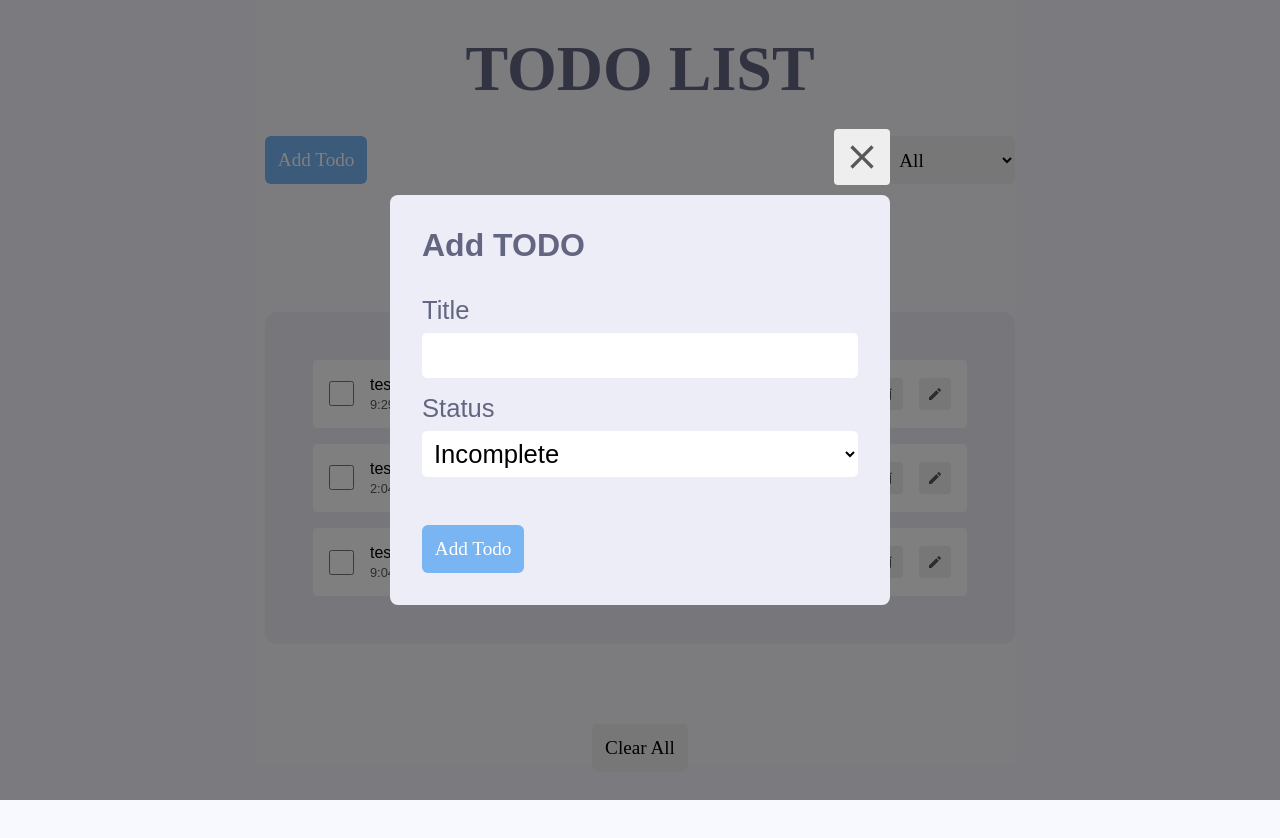
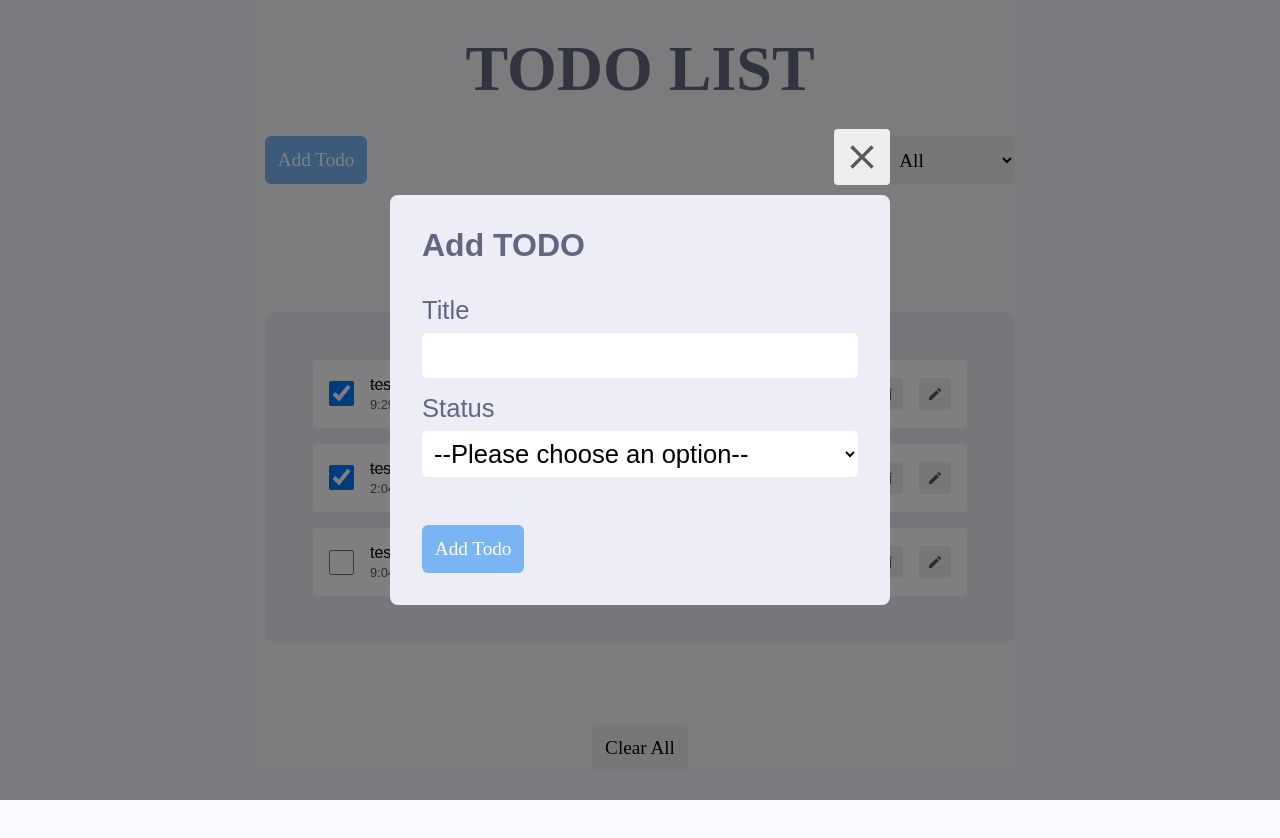
Before and after one commit to michaelmiracle018/Developer_Test_Todo, a React (Create React App) app: page / in a window 1280 px wide. Both pictures are taken after typing "Sample" into the empty fields and a click on the button "Add Todo". Shown: the top 838 px of the page. Built offline with nearby package versions, Linux system fonts and the light colour scheme.

Commit message:
implemented filter options

```diff
--- a/src/App.tsx
+++ b/src/App.tsx
@@ -1,15 +1,62 @@
+import { useEffect, useState } from "react";
 import "./App.css";
 import { AppContent, AppHeader } from "./components";
-// import { useTodo } from "./context/TodoContext";
+import { useTodo } from "./context/TodoContext";
+import { IData } from "./shared/types";
 
 function App() {
+	const [filterStatus, setFilterStatus] = useState("all");
+	const [searchTodo, setSearchTodo] = useState("");
+
+	const response = useTodo();
+	const { dataTodos } = response as unknown as { dataTodos: Array<IData> };
+
+	const deleteAllTodos = () => {
+		response?.handleAllTodos();
+	};
+
+	let filterCategory;
+
+	filterCategory = [...dataTodos].filter((item) => {
+		if (searchTodo === "") {
+			return item;
+		}
+		console.log(
+			item.title.toLocaleLowerCase().includes(searchTodo.toLocaleLowerCase()),
+		);
+
+		if (item.title.toLowerCase().includes(searchTodo.toLowerCase())) {
+			return item;
+		} else {
+			return console.log("not found");
+		}
+	});
+
+	filterCategory = [...dataTodos].filter((item) => {
+		if (filterStatus === "all") {
+			return true;
+		} else {
+			return item.status === filterStatus;
+		}
+	});
+
+	console.log(filterCategory);
+
 	return (
 		<div className="container">
 			<h1 className="titles">TODO LIST</h1>
 			<div className="app__wrapper">
-				<AppHeader />
-				<AppContent />
-				<div className="flex__center">
+				<AppHeader
+					setFilterStatus={setFilterStatus!}
+					filterStatus={filterStatus!}
+					setSearchTodo={setSearchTodo!}
+					searchTodo={searchTodo!}
+				/>
+				<AppContent
+					filterStatus={filterStatus!}
+					filteredCategory={filterCategory!}
+				/>
+				<div className="flex__center" onClick={deleteAllTodos}>
 					<button
 						className="btn__style"
 						style={{
--- a/src/components/appContent/AppContent.tsx
+++ b/src/components/appContent/AppContent.tsx
@@ -1,18 +1,26 @@
-import React from "react";
+import React, { useEffect } from "react";
 import TodoItem from "../todoItem/TodoItem";
 import "./appContent.css";
-import { IData, UserArray } from "../../shared/types";
+import { IData } from "../../shared/types";
 import { useTodo } from "../../context/TodoContext";
 
-const AppContent = () => {
+type Props = {
+	filterStatus: string;
+	filteredCategory: IData[];
+};
+
+const AppContent = ({ filterStatus, filteredCategory }: Props) => {
 	const response = useTodo();
 	const { dataTodos } = response as unknown as { dataTodos: Array<IData> };
 
+	if (!dataTodos.length) {
+		return <div className="content__wrapper">Add a Todo List</div>;
+	}
 	return (
 		<div className="content__wrapper">
-			{dataTodos.map((item: IData) => (
-				<TodoItem key={item.id} todo={item} />
-			))}
+			{filteredCategory.map((item: IData) => {
+				return <TodoItem key={item.id} todo={item} />;
+			})}
 		</div>
 	);
 };
--- a/src/components/appHeader/AppHeader.tsx
+++ b/src/components/appHeader/AppHeader.tsx
@@ -1,9 +1,31 @@
-import React, { useState } from "react";
+import React, { useEffect, useState } from "react";
 import "./appHeader.css";
 import Modal from "../modal/Modal";
+import { useTodo } from "../../context/TodoContext";
+import { IData } from "../../shared/types";
+type Props = {
+	setFilterStatus: (filterStatus: string) => void;
+	filterStatus: string;
+	setSearchTodo: (searchTodo: string) => void;
+	searchTodo: string;
+};
 
-const AppHeader = () => {
+const AppHeader = ({
+	setFilterStatus,
+	filterStatus,
+	setSearchTodo,
+	searchTodo,
+}: Props) => {
 	const [showModal, setShowModal] = useState(false);
+	// const [searchTerm, setSearchTerm] = useState("");
+
+	const handleSearchTodoList = (e: React.ChangeEvent<HTMLInputElement>) => {
+		setSearchTodo(e.target.value);
+	};
+
+	const handleFilter = (e: React.ChangeEvent<HTMLSelectElement>) => {
+		setFilterStatus(e.target.value);
+	};
 
 	return (
 		<div>
@@ -15,10 +37,16 @@ const AppHeader = () => {
 				</div>
 
 				<div>
-					<select name="" id="" className="btn__style">
+					<select
+						name=""
+						id=""
+						className="btn__style"
+						value={filterStatus}
+						onChange={(e) => handleFilter(e)}
+					>
 						<option value="all">All</option>
-						<option value="incomplete">Incomplete</option>
-						<option value="complete">Completed</option>
+						<option value="uncompleted">Incomplete</option>
+						<option value="completed">Completed</option>
 					</select>
 				</div>
 			</div>
@@ -28,6 +56,8 @@ const AppHeader = () => {
 					type="text"
 					placeholder="search todo"
 					style={{ cursor: "caret" }}
+					value={searchTodo}
+					onChange={(e) => handleSearchTodoList(e)}
 				/>
 			</div>
 
--- a/src/components/modal/Modal.tsx
+++ b/src/components/modal/Modal.tsx
@@ -95,11 +95,9 @@ const Modal = ({ type, showModal, setShowModal, todo }: Props) => {
 									onChange={(e) => setStatus(e.target.value)}
 								>
 									{" "}
-									<option value="" disabled>
-										--Please choose an option--
-									</option>
-									<option value="incomplete">Incomplete</option>
-									<option value="complete">Completed</option>
+									<option value="">--Please choose an option--</option>
+									<option value="uncompleted">Uncompleted</option>
+									<option value="completed">Completed</option>
 								</select>
 							</label>
 							<div className="button__container">
--- a/src/components/todoItem/TodoItem.tsx
+++ b/src/components/todoItem/TodoItem.tsx
@@ -1,4 +1,4 @@
-import React, { useState } from "react";
+import React, { useEffect, useState } from "react";
 import "./todoItem.css";
 import { format } from "date-fns";
 import { MdDelete, MdEdit } from "react-icons/md";
@@ -12,24 +12,45 @@ type Props = {
 
 const TodoItem = ({ todo }: Props) => {
 	const [updateModalOpen, setUpdateModalOpen] = useState(false);
+	const [checked, setChecked] = useState(false);
+
 	const response = useTodo();
 
 	const handleEditTodo = () => {
 		setUpdateModalOpen(true);
 	};
 	const deleteTodo = (todo: IData) => {
-		response?.handleDeleteTodo(todo);
+		response?.handleDeleteSingleTodo(todo);
 	};
+	const toggleCheck = (checked: boolean, todo: IData) => {
+		setChecked(!checked);
+		response?.handleCheckTodo(checked, todo);
+	};
+	useEffect(() => {
+		if (todo.status === "completed") {
+			setChecked(true);
+		} else {
+			setChecked(false);
+		}
+	}, [todo]);
+
 	return (
 		<div>
 			<div className="todo__item">
 				<div className="todo__details">
 					<div className="check__box-input">
-						<input type="checkbox" className="check__box" />
+						<input
+							type="checkbox"
+							className="check__box"
+							checked={checked}
+							onChange={(e) => toggleCheck(e.target.checked, todo)}
+						/>
 					</div>
 
 					<div className="text">
-						<p className="">{todo.title}</p>
+						<p className={`${todo.status === "completed" && "check__mark"}`}>
+							{todo.title}
+						</p>
 						<p className="time">
 							{format(new Date(todo.date), "p, MM/dd/yyyy")}
 						</p>
--- a/src/components/todoItem/todoItem.css
+++ b/src/components/todoItem/todoItem.css
@@ -6,7 +6,7 @@
 	background: var(--white);
 	/* margin-bottom: 1.5rem; */
 	border-radius: 4px;
-	margin: 1rem ;
+	margin: 1rem;
 }
 .todo__item:last-child {
 	margin-bottom: 0;
@@ -73,3 +73,8 @@
 icon:hover {
 	background-color: var(--gray-2);
 }
+
+.check__mark {
+	text-decoration: line-through;
+	text-decoration-color: red;
+}
--- a/src/context/TodoContext.tsx
+++ b/src/context/TodoContext.tsx
@@ -2,41 +2,31 @@ import React, { createContext, useContext, useState } from "react";
 import { TodoContextType, IData, IProps } from "../shared/types";
 const data = [
 	{
-		title: "test 101",
+		title: "test great",
 		id: 101,
 		date: "10/21/2023, 9:29:10 PM",
 		status: "completed",
 	},
 	{
-		title: "test 102",
+		title: "test nice",
 		id: 102,
 		date: "10/24/2023, 2:04:07 PM",
-		status: "incomplete",
+		status: "completed",
 	},
 	{
-		title: "test 103",
+		title: "test good",
 		id: 103,
 		date: "09/24/2023, 9:04:07 PM",
-		status: "incomplete",
+		status: "uncompleted",
 	},
 ];
-// const TodoContext = createContext();
 export const TodoContext = createContext<TodoContextType | null>(null);
 
 export const TodoProvider = ({ children }: IProps) => {
 	const [dataTodos, setDataTodos] = useState(data);
 	const [showModal, setShowModal] = useState(false);
 	const [isEdit, setIsEdit] = useState(false);
-	// const [modalType, setModalType] = useState("");
 	const [editTitle, setEditTitle] = useState<IData | null | undefined>(null);
-
-	// const openModal = () => {
-	// 	setShowModal(true);
-	// };
-
-	// const closeModal = () => {
-	// 	setShowModal(false);
-	// };
 
 	const saveTodo = (todo: IData) => {
 		setDataTodos([...dataTodos, todo]);
@@ -52,8 +42,22 @@ export const TodoProvider = ({ children }: IProps) => {
 			}),
 		);
 	};
-	const handleDeleteTodo = (todo: IData) => {
+	const handleDeleteSingleTodo = (todo: IData) => {
 		setDataTodos(dataTodos.filter((itm) => itm.id !== todo.id));
+	};
+	const handleAllTodos = () => {
+		setDataTodos([]);
+	};
+
+	const handleCheckTodo = (checked: boolean, todo: IData) => {
+		setDataTodos(
+			dataTodos.map((itm) => {
+				if (itm.id === todo.id) {
+					return { ...itm, status: checked ? "completed" : "uncompleted" };
+				}
+				return itm;
+			}),
+		);
 	};
 
 	const contextData = {
@@ -65,7 +69,9 @@ export const TodoProvider = ({ children }: IProps) => {
 		editTitle,
 		isEdit,
 		setDataTodos,
-		handleDeleteTodo,
+		handleDeleteSingleTodo,
+		handleAllTodos,
+		handleCheckTodo,
 	};
 
 	return (
```
Also changed, not shown: src/shared/types.ts (+6 -1 lines).
